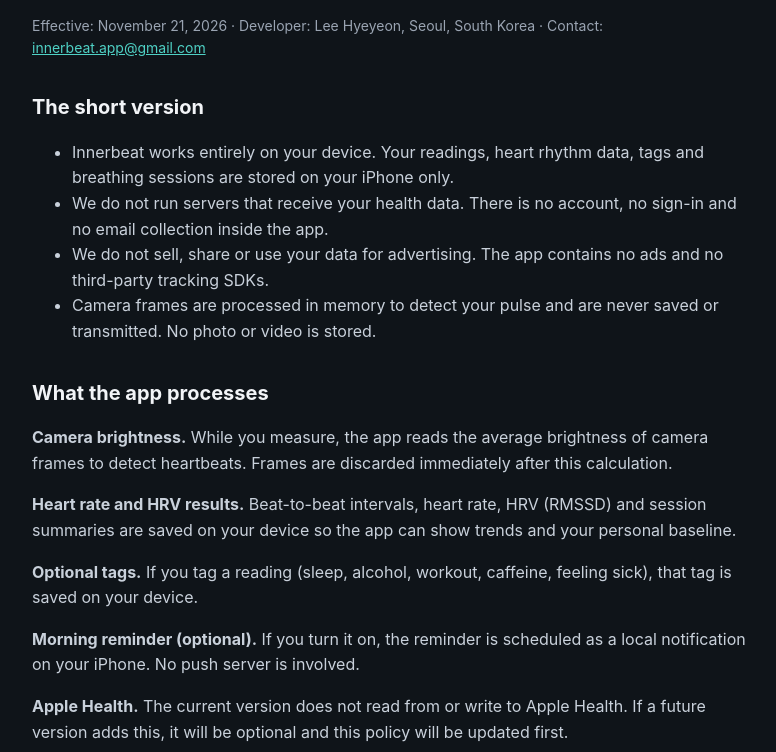
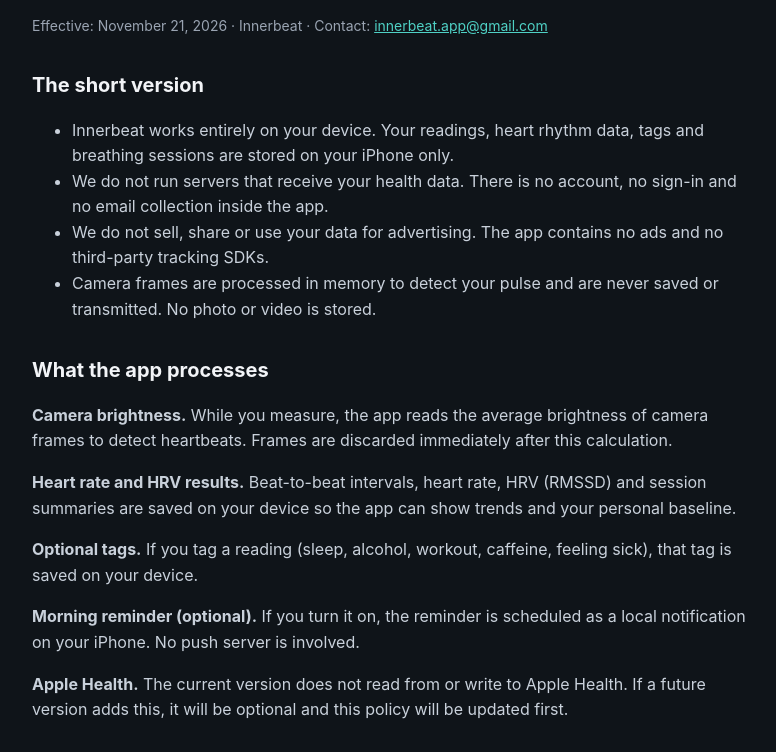
Before and after one commit to kookkook68/innerbeat, a plain HTML site: page privacy.html in a window 1280 px wide. Shown: the part 167-919 px from the top of the page, without its empty margins (248-1024 px from the left). Drawn offline with Linux system fonts and the light colour scheme.

Commit message:
Add files via upload

```diff
--- a/privacy.html
+++ b/privacy.html
@@ -17,7 +17,7 @@ p,li{color:#C9D1DB}a{color:#4FD1C5}.meta{color:#9AA4B2;font-size:14px}
 <div class="wrap">
 <p><a href="index.html"><img src="apple-touch-icon.png" alt="" width="24" height="24" style="vertical-align:-6px;border-radius:6px;margin-right:6px">← Innerbeat</a></p>
 <h1>Privacy Policy</h1>
-<p class="meta">Effective: November 21, 2026 · Developer: Lee Hyeyeon, Seoul, South Korea · Contact: <a href="mailto:innerbeat.app@gmail.com">innerbeat.app@gmail.com</a></p>
+<p class="meta">Effective: November 21, 2026 · Innerbeat · Contact: <a href="mailto:innerbeat.app@gmail.com">innerbeat.app@gmail.com</a></p>
 <!-- 앱 번들 사본: Innerbeat/Innerbeat/Legal/privacy.html (발행 전 앱 안 시트용). 이 파일을 고치면 사본도 같이 복사한다 (11-20). -->
 <!-- 교체 지점: 지원 주소는 앱 Model/Feedback.swift 의 Feedback.address 와 같은 값이어야 한다 -->
 
```
Also changed, not shown: index.html (+1 -1 lines).
